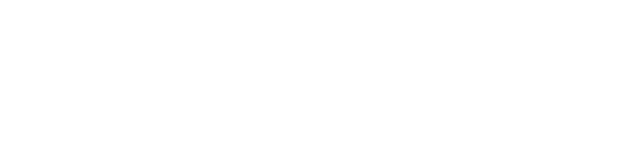
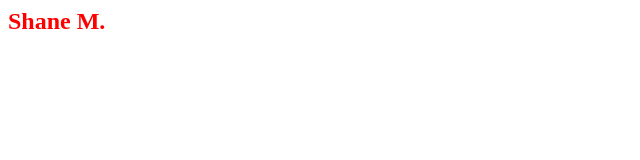
Before and after one commit to ShaneMC928/foobar, a plain HTML site: page index.html in a window 1280 px wide. Shown: the whole page, without its empty margins (0-640 px from the left). Drawn offline with Linux system fonts and the light colour scheme.

Commit message:
Update h2 with my name

```diff
--- a/index.html
+++ b/index.html
@@ -8,7 +8,7 @@
         <link rel="stylesheet" href="styles.css">
     </head>
     <body>
-        <h2></h2>
+        <h2>Shane M.</h2>
 
         <script src="" async defer></script>
     </body>
```
